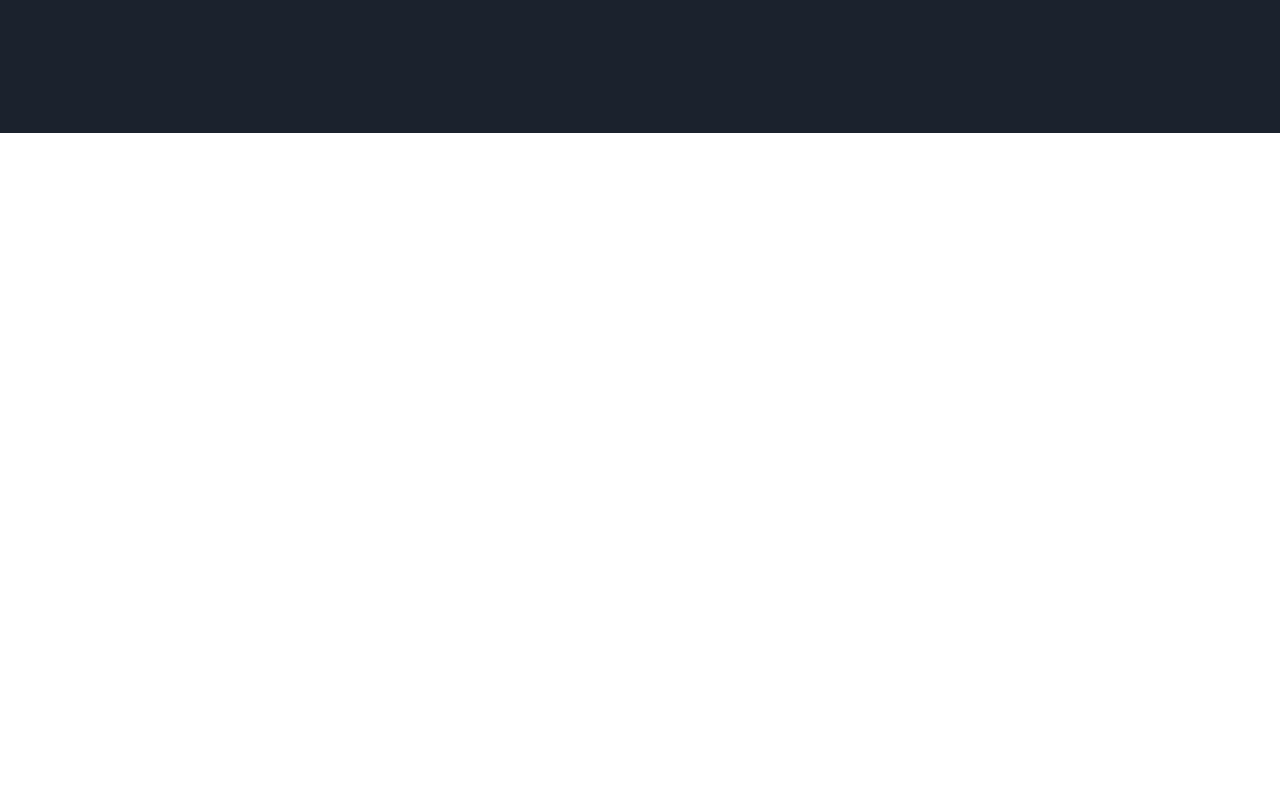
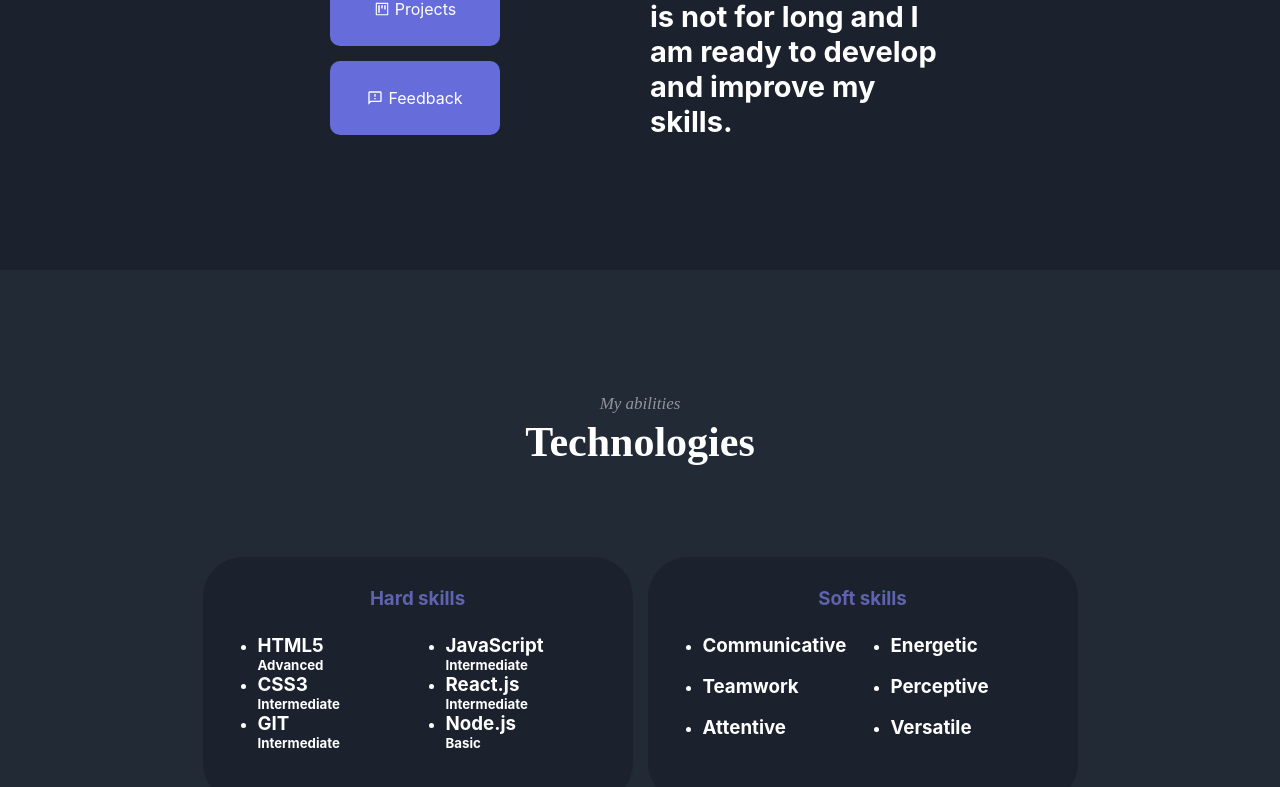
Before and after one commit to Extractoro/my-portfolio, a React (Create React App) app: page / in a window 1280 px wide. Shown: the part 1171-1958 px from the top of the page. Before the commit the page ends 1304 px from the top, so only its background shows below. Built offline with nearby package versions, Linux system fonts and the light colour scheme.

Commit message:
technologies

```diff
--- a/package.json
+++ b/package.json
@@ -9,6 +9,7 @@
     "@testing-library/user-event": "^13.5.0",
     "classnames": "^2.3.2",
     "gh-pages": "^4.0.0",
+    "nanoid": "^4.0.0",
     "react": "^18.2.0",
     "react-dom": "^18.2.0",
     "react-icons": "^4.4.0",
--- a/src/components/App.js
+++ b/src/components/App.js
@@ -1,11 +1,13 @@
 import About from "./About/About";
 import Hero from "./Hero/Hero";
+import Technologies from "./Technologies/Technologies";
 
 function App() {
   return (
     <>
       <Hero />
       <About />
+      <Technologies />
     </>
   );
 }
--- a/src/components/Hero/Hero.module.css
+++ b/src/components/Hero/Hero.module.css
@@ -7,8 +7,8 @@
 }
 
 .hero__info {
-  margin-top: 100px;
-  padding-bottom: 120px;
+  padding-top: 200px;
+  padding-bottom: 200px;
 }
 
 .hero__name {
--- a/src/components/Navigation/Navigation.jsx
+++ b/src/components/Navigation/Navigation.jsx
@@ -2,14 +2,14 @@ import s from "./Navigation.module.css";
 
 const Navigation = () => {
   return (
-    <header className={s["header"]}>
-      <a href="#home" className={s["header__link"]}>
+    <header className={s["navigation"]}>
+      <a href="#home" className={s["navigation__link"]}>
         Home
       </a>
-      <a href="#about" className={s["header__link"]}>
+      <a href="#about" className={s["navigation__link"]}>
         About me
       </a>
-      <a href="/#" className={s["header__link"]}>
+      <a href="#technologies" className={s["navigation__link"]}>
         Technologies
       </a>
     </header>
--- a/src/components/Navigation/Navigation.module.css
+++ b/src/components/Navigation/Navigation.module.css
@@ -1,9 +1,11 @@
-.header {
+.navigation {
   font-family: "Poppins", sans-serif;
   padding-top: 18px;
+  position: fixed;
+  z-index: 999;
 }
 
-.header__link {
+.navigation__link {
   font-weight: 500;
   font-size: 17px;
   line-height: 1.5;
@@ -13,13 +15,13 @@
   transition: all 0.3s ease-out;
 }
 
-.header__link:hover {
+.navigation__link:hover {
   color: #676cdb;
   padding-bottom: 5px;
   border-bottom: 1px solid #676cdb;
 }
 
-.header__link:focus {
+.navigation__link:focus {
   position: relative;
   color: #676cdb;
   top: 2px;
--- /dev/null
+++ b/src/components/Technologies/Technologies.jsx
@@ -0,0 +1,61 @@
+import Container from "../Container/Container";
+import s from "./Technologies.module.css";
+import { nanoid } from "nanoid";
+import data from "../data/technologies.json";
+
+const Technologies = () => {
+  const hardskills = data.hardskills;
+  const softskills = data.softskills;
+  return (
+    <div className={s["technologies"]} id="technologies">
+      <Container>
+        <div className={s["technologies__container"]}>
+          <p className={s["technologies__suptitle"]}>My abilities</p>
+          <h2 className={s["technologies__title"]}>Technologies</h2>
+
+          <div className={s["technologies__wrapper"]}>
+            <div className={s["technologies__hardskills"]}>
+              <div className={s["technologies__hardskills__wrapper"]}>
+                <h3 className={s["technologies__hardskills__title"]}>
+                  Hard skills
+                </h3>
+                <ul className={s["technologies__hardskills__list"]}>
+                  {hardskills.map(({ name, level }) => (
+                    <li
+                      className={s["technologies__hardskills__item"]}
+                      key={nanoid()}
+                      id={nanoid()}
+                    >
+                      <h3>{name}</h3>
+                      <h5>{level}</h5>
+                    </li>
+                  ))}
+                </ul>
+              </div>
+            </div>
+            <div className={s["technologies__softskills"]}>
+              <div className={s["technologies__softskills__wrapper"]}>
+                <h3 className={s["technologies__softskills__title"]}>
+                  Soft skills
+                </h3>
+                <ul className={s["technologies__softskills__list"]}>
+                  {softskills.map((name) => (
+                    <li
+                      className={s["technologies__softskills__item"]}
+                      key={nanoid()}
+                      id={nanoid()}
+                    >
+                      <h3>{name}</h3>
+                    </li>
+                  ))}
+                </ul>
+              </div>
+            </div>
+          </div>
+        </div>
+      </Container>
+    </div>
+  );
+};
+
+export default Technologies;
--- /dev/null
+++ b/src/components/Technologies/Technologies.module.css
@@ -0,0 +1,79 @@
+.technologies {
+  padding: 120px 0 120px 0;
+  background-color: #222a36;
+}
+
+.technologies__container {
+  display: flex;
+  flex-direction: column;
+  align-items: center;
+}
+
+.technologies__title {
+  font-family: "Poppins";
+  font-style: normal;
+  font-weight: 700;
+  font-size: 42px;
+  line-height: 1.2;
+  color: #ffffff;
+  margin-bottom: 90px;
+}
+
+.technologies__suptitle {
+  font-family: "Poppins";
+  font-style: italic;
+  font-weight: 400;
+  font-size: 17px;
+  line-height: 1.6;
+  color: rgba(255, 255, 255, 0.5);
+}
+
+.technologies__wrapper {
+  display: flex;
+}
+
+.technologies__hardskills {
+  background-color: #1b222d;
+  width: 400px;
+  padding: 30px 15px;
+  color: #ffffff;
+  border-radius: 40px;
+  margin-right: 15px;
+}
+
+.technologies__hardskills__title {
+  color: #5f62ad;
+  text-align: center;
+  margin-bottom: 24px;
+}
+
+.technologies__hardskills__list {
+  column-count: 2;
+}
+
+.technologies__hardskills__item {
+  margin-right: 40px;
+}
+
+.technologies__softskills {
+  background-color: #1b222d;
+  width: 400px;
+  padding: 30px 15px;
+  color: #ffffff;
+  border-radius: 40px;
+}
+
+.technologies__softskills__title {
+  color: #5f62ad;
+  text-align: center;
+  margin-bottom: 24px;
+}
+
+.technologies__softskills__list {
+  column-count: 2;
+}
+
+.technologies__softskills__item {
+  margin-right: 40px;
+  margin-bottom: 18px;
+}
--- /dev/null
+++ b/src/components/data/technologies.json
@@ -0,0 +1,18 @@
+{
+  "hardskills": [
+    { "name": "HTML5", "level": "Advanced" },
+    { "name": "CSS3", "level": "Intermediate" },
+    { "name": "GIT", "level": "Intermediate" },
+    { "name": "JavaScript", "level": "Intermediate" },
+    { "name": "React.js", "level": "Intermediate" },
+    { "name": "Node.js", "level": "Basic" }
+  ],
+  "softskills": [
+    "Communicative",
+    "Teamwork",
+    "Attentive",
+    "Energetic",
+    "Perceptive",
+    "Versatile"
+  ]
+}
```
Also changed, not shown: 1 other file (tests, documents, lock files or other folders).
